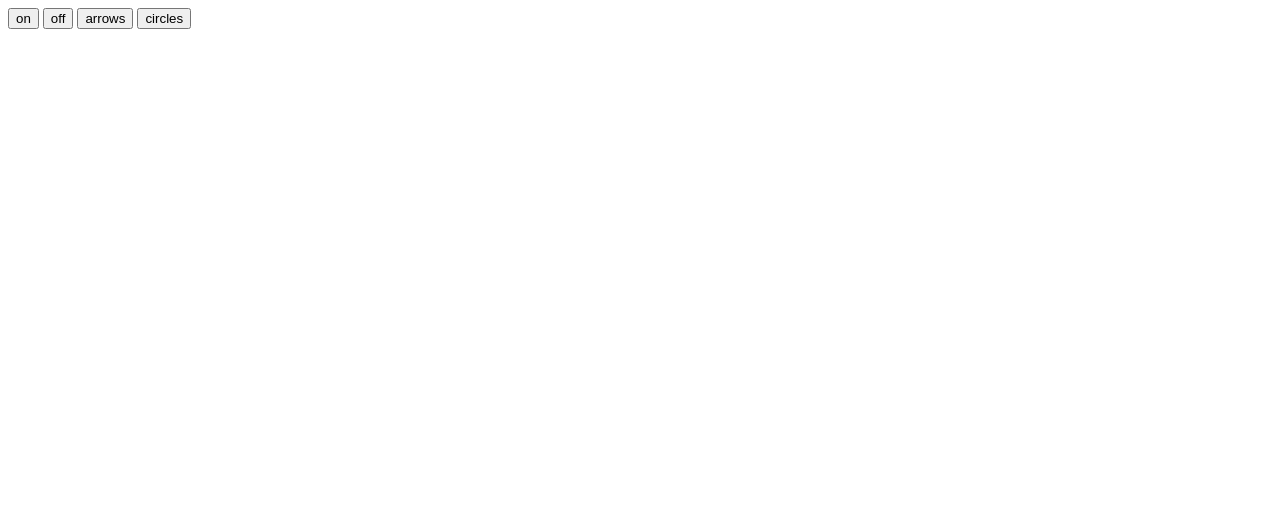
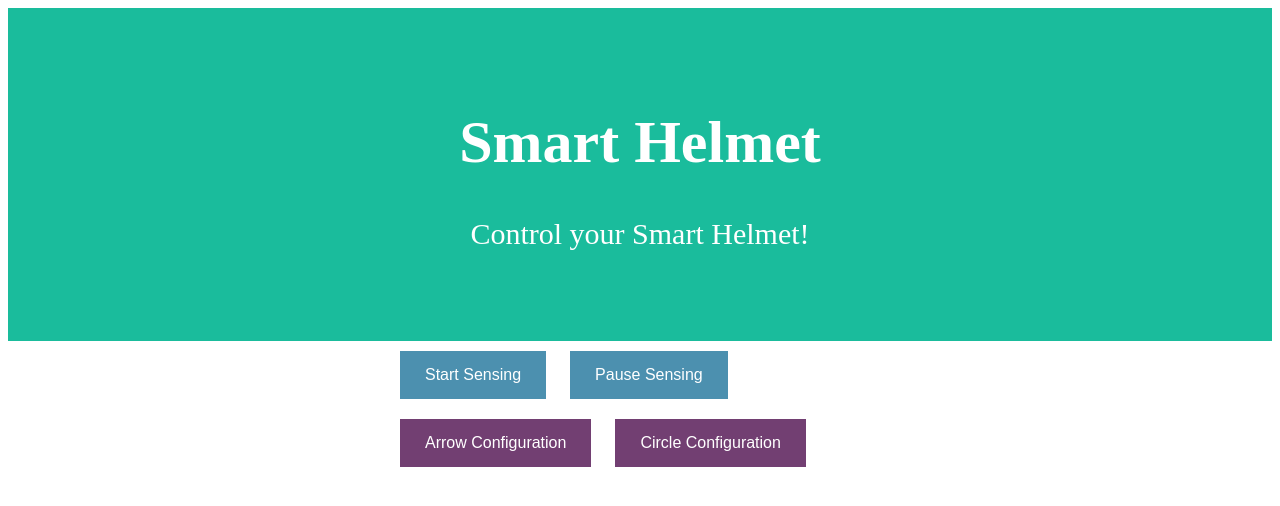
Before and after one commit to tejpatel0/SmartHelmet, a plain HTML site: page Pi/UI/index.html in a window 1280 px wide. Drawn offline with nearby package versions, Linux system fonts and the light colour scheme.

Commit message:
UI updates and display changes.

```diff
--- a/Pi/UI/index.html
+++ b/Pi/UI/index.html
@@ -3,13 +3,58 @@
             <script src="assets/jquery.js" type="text/javascript"></script>
 
     </head>
+    <style>
+        .content {
+          max-width: 500px;
+          margin: auto;
+          align-items: center;
+        }
+
+        .header {
+            padding: 60px;
+            text-align: center;
+            background: #1abc9c;
+            color: white;
+            font-size: 30px;
+        }
+
+        .buttonFunction {
+            display: inline-block;
+            background-color: #4c90af;
+            border: none;
+            color: white;
+            padding: 15px 25px;
+            text-align: center;
+            font-size: 16px;
+            cursor: pointer;
+            margin: 10px;
+        }
+
+        .buttonMode {
+            display: inline-block;
+            background-color: #723f72;
+            border: none;
+            color: white;
+            padding: 15px 25px;
+            text-align: center;
+            font-size: 16px;
+            cursor: pointer;
+            margin: 10px;
+        }
+    </style>
     <body>
+    <div class="header">
+        <h1>Smart Helmet</h1>
+        <p>Control your Smart Helmet!</p>
+    </div>
+    <div class="content">
         <form>
-            <input type="button" Value="on" onclick="turnOn()">
-            <input type="button" value="off" onclick="turnOff()">
-            <input type="button" value="arrows" onclick="changeToArrows()">
-            <input type="button" value="circles" onclick="changeToCircles()">
+            <input type="button" class="buttonFunction" Value="Start Sensing" onclick="turnOn()">
+            <input type="button" class="buttonFunction" value="Pause Sensing" onclick="turnOff()">
+            <input type="button" class="buttonMode" value="Arrow Configuration" onclick="changeToArrows()">
+            <input type="button" class="buttonMode" value="Circle Configuration" onclick="changeToCircles()">
         </form>
+    </div>
     </body>
 </html>
 <script>
```
Also changed, not shown: 1 other file.
